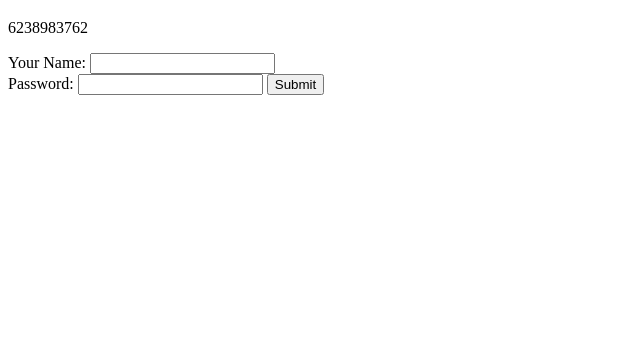
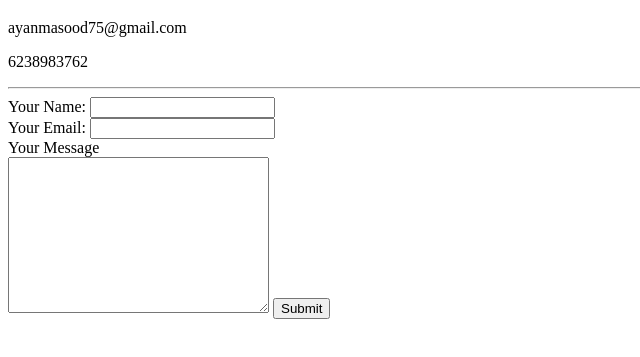
Before and after one commit to Ayan-M-Dev/Web-Development-Files, a plain HTML site: page 3 - Intermediate HTML/contactme.html in a window 1280 px wide. Shown: the part 61-418 px from the top of the page, without its empty margins (0-640 px from the left). Drawn offline with Linux system fonts and the light colour scheme.

Commit message:
Update contactme.html

```diff
--- a/3 - Intermediate HTML/contactme.html
+++ b/3 - Intermediate HTML/contactme.html
@@ -6,13 +6,18 @@
 </head>
 <body>
     <h1>Contact Details</h1>
+    <p>ayanmasood75@gmail.com</p>
     <p>6238983762</p>
 
-    <form class="" action="index.html" method="post">
+    <hr>
+
+    <form class="" action="mailto:info@ayanmasood75.com" method="post">
         <label>Your Name:</label>
-        <input type="text" name="" value=""><br>
-        <label>Password:</label>
-        <input type="password" value="">
+        <input type="text" name="Your name" value=""><br>
+        <label>Your Email:</label>
+        <input type="email"  name="Your Email"" value=""><br>
+        <label>Your Message</label><br>
+        <textarea name="Ypur Messsgae" rows="10" cols="30"></textarea>
         <input type="submit" value="Submit">
 
     </form>
```
